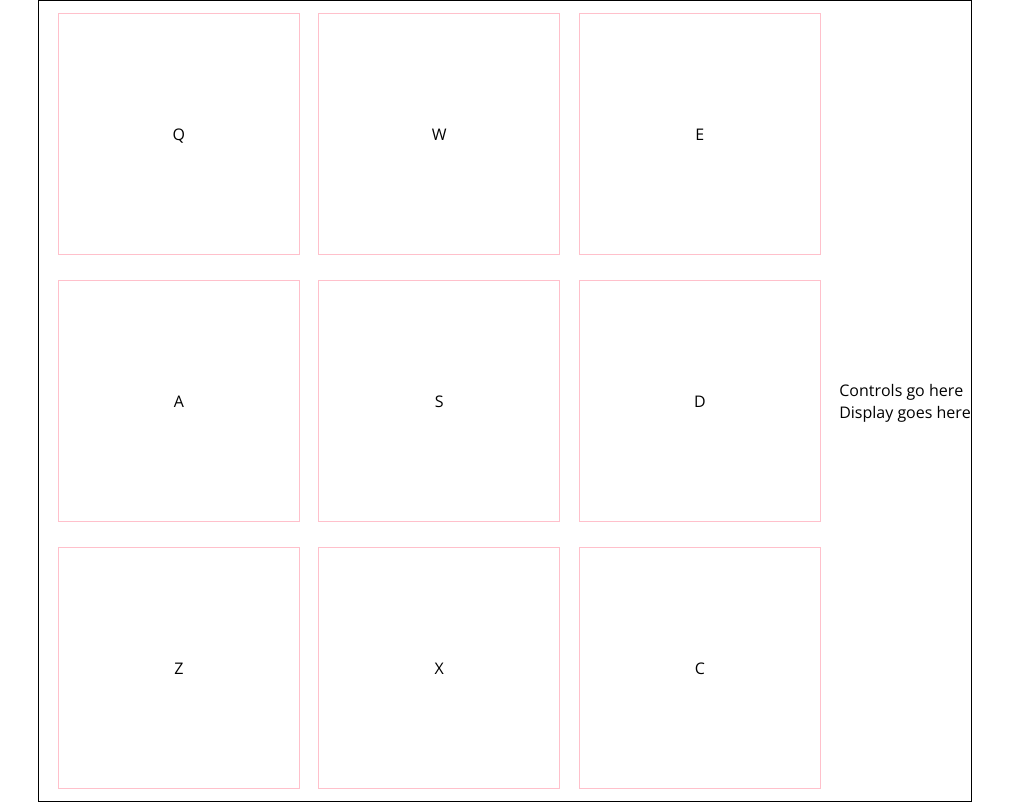
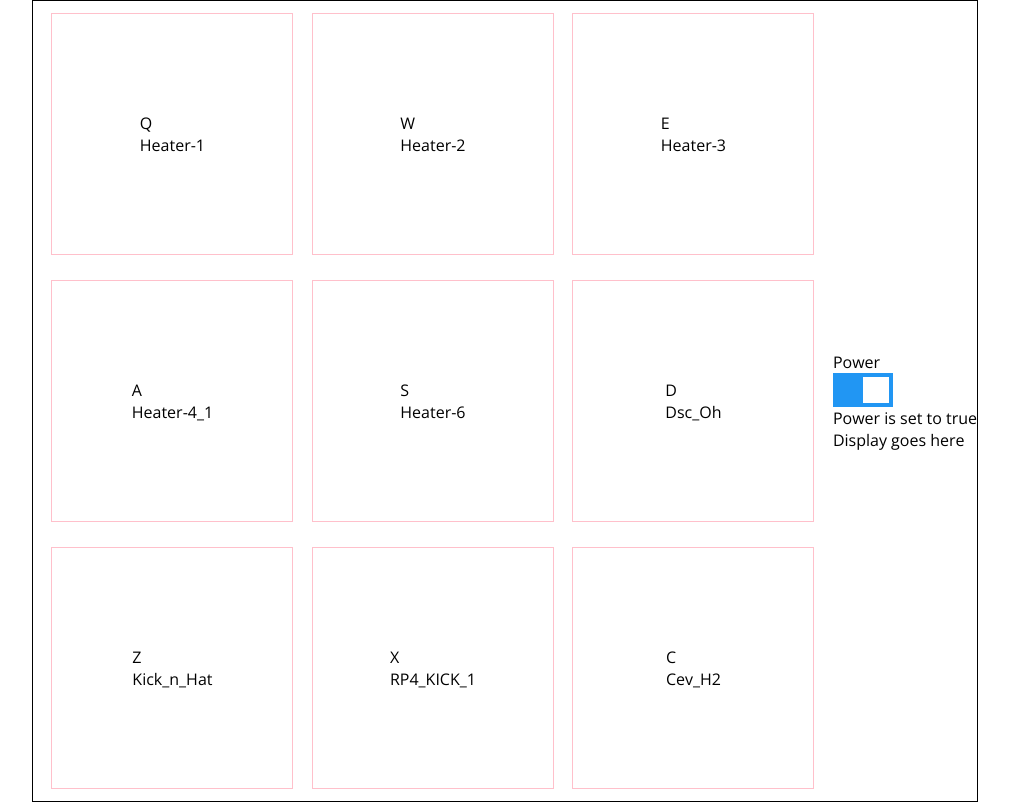
Before and after one commit to balomus/drum-machine, a React (Create React App) app: page / in a window 1280 px wide. Shown: the whole page, without its empty margins (135-1144 px from the left). Built offline with nearby package versions, Linux system fonts and the light colour scheme.

Commit message:
Power toggle working with bankOne. Need to resolve some issues still and add bankTwo functionality.

```diff
--- a/src/App.js
+++ b/src/App.js
@@ -7,62 +7,193 @@ function App() {
   // Q = 81 W = 87 E = 69
   // A = 65 S = 83 D = 68
   // Z = 90 X = 88 C = 67
-
-  const [bankOne, setBankOne] = useState([
+  const bankOne = [
     {
         id: 'Heater-1',
         button: 'Q',
-            keyCode: 81
+        keyCode: 81,
+        url: 'https://s3.amazonaws.com/freecodecamp/drums/Heater-1.mp3'
     },
     {
         id: 'Heater-2',
         button: 'W',
-            keyCode: 87
+        keyCode: 87,
+        url: 'https://s3.amazonaws.com/freecodecamp/drums/Heater-2.mp3'
     },
     {
         id: 'Heater-3',
         button: 'E',
-            keyCode: 69
+        keyCode: 69,
+        url: 'https://s3.amazonaws.com/freecodecamp/drums/Heater-3.mp3'
     },
     {
         id: 'Heater-4_1',
         button: 'A',
-            keyCode: 65
+        keyCode: 65,
+        url: 'https://s3.amazonaws.com/freecodecamp/drums/Heater-4_1.mp3'
     },
     {
         id: 'Heater-6',
         button: 'S',
-            keyCode: 83
+        keyCode: 83,
+        url: 'https://s3.amazonaws.com/freecodecamp/drums/Heater-6.mp3'
     },
     {
         id: 'Dsc_Oh',
         button: 'D',
-            keyCode: 68
+        keyCode: 68,
+        url: 'https://s3.amazonaws.com/freecodecamp/drums/Dsc_Oh.mp3'
     },
     {
         id: 'Kick_n_Hat',
         button: 'Z',
-            keyCode: 90
+        keyCode: 90,
+        url: 'https://s3.amazonaws.com/freecodecamp/drums/Kick_n_Hat.mp3'
     },
     {
         id: 'RP4_KICK_1',
         button: 'X',
-            keyCode: 88
+        keyCode: 88,
+        url: 'https://s3.amazonaws.com/freecodecamp/drums/RP4_KICK_1.mp3'
     },
     {
         id: 'Cev_H2',
         button: 'C',
-            keyCode: 67
+        keyCode: 67,
+        url: 'https://s3.amazonaws.com/freecodecamp/drums/Cev_H2.mp3'
     }
-    ]);
+  ];
+
+  const bankTwo = [
+    {
+        id: 'Chord_1',
+        button: 'Q',
+        keyCode: 81,
+        url: 'https://s3.amazonaws.com/freecodecamp/drums/Chord_1.mp3'
+    },
+    {
+        id: 'Chord_2',
+        button: 'W',
+        keyCode: 87,
+        url: 'https://s3.amazonaws.com/freecodecamp/drums/Chord_2.mp3'
+    },
+    {
+        id: 'Chord_3',
+        button: 'E',
+        keyCode: 69,
+        url: 'https://s3.amazonaws.com/freecodecamp/drums/Chord_3.mp3'
+    },
+    {
+        id: 'Give_us_a_light',
+        button: 'A',
+        keyCode: 65,
+        url: 'https://s3.amazonaws.com/freecodecamp/drums/Give_us_a_light.mp3'
+    },
+    {
+        id: 'Dry_Ohh',
+        button: 'S',
+        keyCode: 83,
+        url: 'https://s3.amazonaws.com/freecodecamp/drums/Dry_Ohh.mp3'
+    },
+    {
+        id: 'Bld_H1',
+        button: 'D',
+        keyCode: 68,
+        url: 'https://s3.amazonaws.com/freecodecamp/drums/Bld_H1.mp3'
+    },
+    {
+        id: 'punchy_kick_1',
+        button: 'Z',
+        keyCode: 90,
+        url: 'https://s3.amazonaws.com/freecodecamp/drums/punchy_kick_1.mp3'
+    },
+    {
+        id: 'side_stick_1',
+        button: 'X',
+        keyCode: 88,
+        url: 'https://s3.amazonaws.com/freecodecamp/drums/side_stick_1.mp3'
+    },
+    {
+        id: 'Brk_Snr',
+        button: 'C',
+        keyCode: 67,
+        url: 'https://s3.amazonaws.com/freecodecamp/drums/Brk_Snr.mp3'
+    }
+  ];
+
+  const bankEmpty = [
+    {
+        id: 'empty1',
+        button: 'Q',
+        keyCode: 81,
+        url: '#'
+    },
+    {
+        id: 'empty2',
+        button: 'W',
+        keyCode: 87,
+        url: '#'
+    },
+    {
+        id: 'empty3',
+        button: 'E',
+        keyCode: 69,
+        url: '#'
+    },
+    {
+        id: 'empty4',
+        button: 'A',
+        keyCode: 65,
+        url: '#'
+    },
+    {
+        id: 'empty5',
+        button: 'S',
+        keyCode: 83,
+        url: '#'
+    },
+    {
+        id: 'empty6',
+        button: 'D',
+        keyCode: 68,
+        url: '#'
+    },
+    {
+        id: 'empty7',
+        button: 'Z',
+        keyCode: 90,
+        url: '#'
+    },
+    {
+        id: 'empty8',
+        button: 'X',
+        keyCode: 88,
+        url: '#'
+    },
+    {
+        id: 'empty9',
+        button: 'C',
+        keyCode: 67,
+        url: '#'
+    }
+  ];
+
+  const [currentBank, setBank] = useState(bankOne);
+  const [power, setPower] = useState(true);
+
+  const updateBank = () => {
+    if (power == false) {
+
+    }
+  }
 
   const logKeyDown = (e) => {
     console.log(e.keyCode);
-    for (var i = 0; i < bankOne.length; i++)
+    for (var i = 0; i < currentBank.length; i++)
     {
-      if (e.keyCode == bankOne[i].keyCode)
+      if (e.keyCode == currentBank[i].keyCode)
       {
-        playSound(document.getElementById(bankOne[i].id))
+        playSound(document.getElementById(currentBank[i].id))
       }
     }
   }
@@ -70,18 +201,37 @@ function App() {
   useEffect(() => {
     console.log("useEffect ran");
     document.addEventListener('keydown', logKeyDown);
-  }, []);
+    if (power == true)
+    {
+      setBank(bankOne);
+      console.log(currentBank);
+    }
+    else{
+      setBank(bankEmpty);
+      console.log(currentBank);
+    }
+    // return () => {
+    //   console.log('Component unmounted? removed event listener');
+    //   document.removeEventListener('keydown', logKeyDown);
+    // }
+  }, [power]);
 
   const playSound = (element) => {
+    console.log(power);
     element.currentTime = 0;
     element.play();
   }
 
+  // useEffect(() => {
+  //   console.log('useEffect #2 ran, added event listener ');
+  //   document.addEventListener('keydown', logKeyDown);
+  // }, []);
+
   return (
     <div className="App wrapper" id="drum-machine">
       <div className="container">
-        <DrumPad bankOne={bankOne} playSound={playSound}></DrumPad>
-        <Controls></Controls>
+        <DrumPad currentBank={currentBank} playSound={playSound}></DrumPad>
+        <Controls power={power} setPower={setPower} currentBank={currentBank} setBank={setBank} bankEmpty={bankEmpty}></Controls>
       </div>
     </div>
   );
--- a/src/Button.js
+++ b/src/Button.js
@@ -1,5 +1,4 @@
 const Button = (props) => {
-    const url = "https://s3.amazonaws.com/freecodecamp/drums/"
 
     const handleClick = () => {
         props.playSound(document.getElementById(props.id));
@@ -7,8 +6,9 @@ const Button = (props) => {
 
     return (
         <div className="button" onClick={handleClick}>
-            {props.button}
-            <audio id={props.id} src={`${url}${props.id}.mp3`}></audio>
+            {props.button}<br></br>
+            {props.id}
+            <audio id={props.id} src={`${props.url}`}></audio>
         </div>
      );
 }
--- a/src/Controls.js
+++ b/src/Controls.js
@@ -1,7 +1,27 @@
-const Controls = () => {
+const Controls = (props) => {
+
+    const togglePower = () => {
+        if(props.power == true)
+        {
+            console.log("setting bank to empty")
+            props.setBank(props.bankEmpty);
+        }
+        else
+        {
+            console.log("setting bank to currentBank" + props.currentBank)
+            props.setBank(props.currentBank);
+        }
+        props.setPower(!props.power);
+    }
+
     return (
         <div id="controls">
-            <div>Controls go here</div>
+            <div>Power</div>
+            <label className="switch">
+                <input type="checkbox" checked={props.power} onChange={togglePower}/>
+                <span className="slider"></span>
+            </label>
+            <div>Power is set to {props.power.toString()}</div>
             <div id="display">Display goes here</div>
         </div>
      );
--- a/src/DrumPad.js
+++ b/src/DrumPad.js
@@ -1,15 +1,20 @@
 import { useState } from "react";
 import Button from "./Button";
 
-const DrumPad = ({bankOne, playSound}) => {
+const DrumPad = ({currentBank, playSound}) => {
 
     return (
         <div id="drum-pad">
-            {bankOne.map((value) => {
+            {currentBank.map((current) => {
+                return (
+                    <Button button={current.button} id={current.id} key={current.id} playSound={playSound} url={current.url}></Button>
+                )
+            })}
+            {/* {currentBank.map((value) => {
                 return (
                     <Button button={value.button} id={value.id} key={value.id} playSound={playSound}/>
                 )
-            })}
+            })} */}
         </div>
      );
 }
--- a/src/index.css
+++ b/src/index.css
@@ -36,3 +36,56 @@ body {
   height: 50em;
   align-items: center;
 }
+
+/* Toggle Switch CSS from here: https://www.w3schools.com/howto/howto_css_switch.asp */
+.switch {
+  position: relative;
+  display: inline-block;
+  width: 60px;
+  height: 34px;
+}
+
+.switch input {
+  opacity: 0;
+  width: 0;
+  height: 0;
+}
+
+.slider {
+  position: absolute;
+  cursor: pointer;
+  top: 0;
+  left: 0;
+  right: 0;
+  bottom: 0;
+  background-color: #ccc;
+  -webkit-transition: .4s;
+  transition: .4s;
+}
+
+.slider:before {
+  position: absolute;
+  content: "";
+  height: 26px;
+  width: 26px;
+  left: 4px;
+  bottom: 4px;
+  background-color: white;
+  -webkit-transition: .4s;
+  transition: .4s;
+}
+
+input:checked + .slider {
+  background-color: #2196F3;
+}
+
+input:focus + .slider {
+  box-shadow: 0 0 1px #2196F3;
+}
+
+input:checked + .slider:before {
+  -webkit-transform: translateX(26px);
+  -ms-transform: translateX(26px);
+  transform: translateX(26px);
+}
+/* END Toggle Switch CSS */
```
Lines whose indentation alone changed are shown as unchanged.
